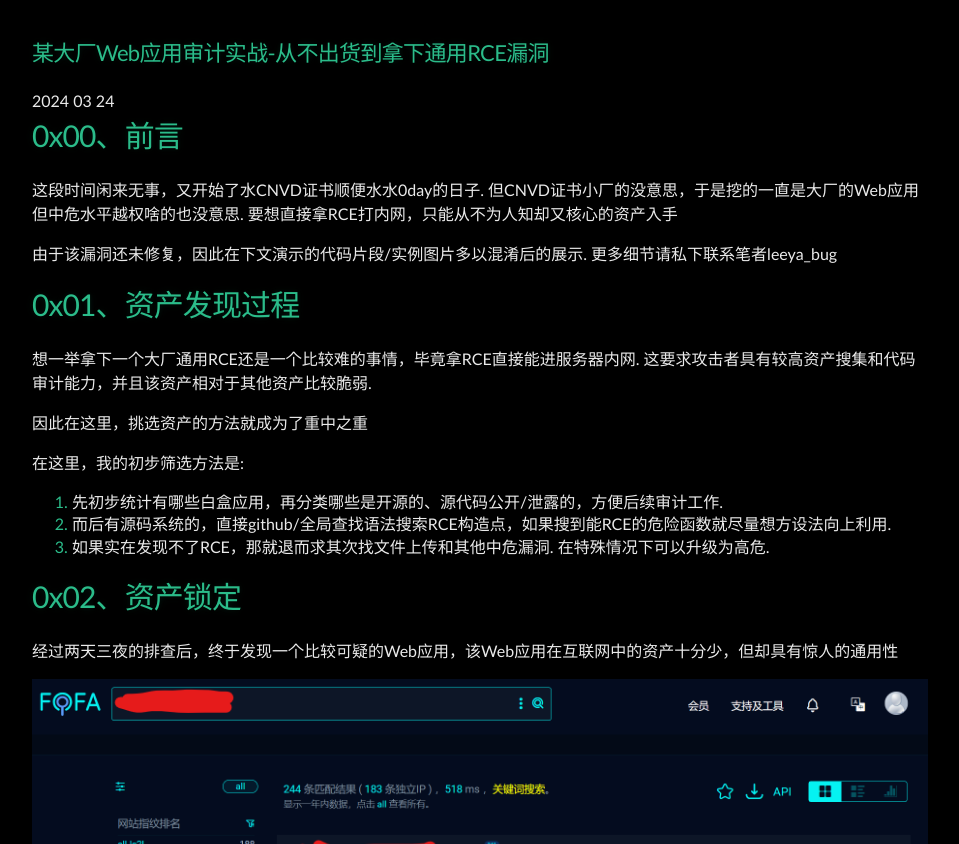
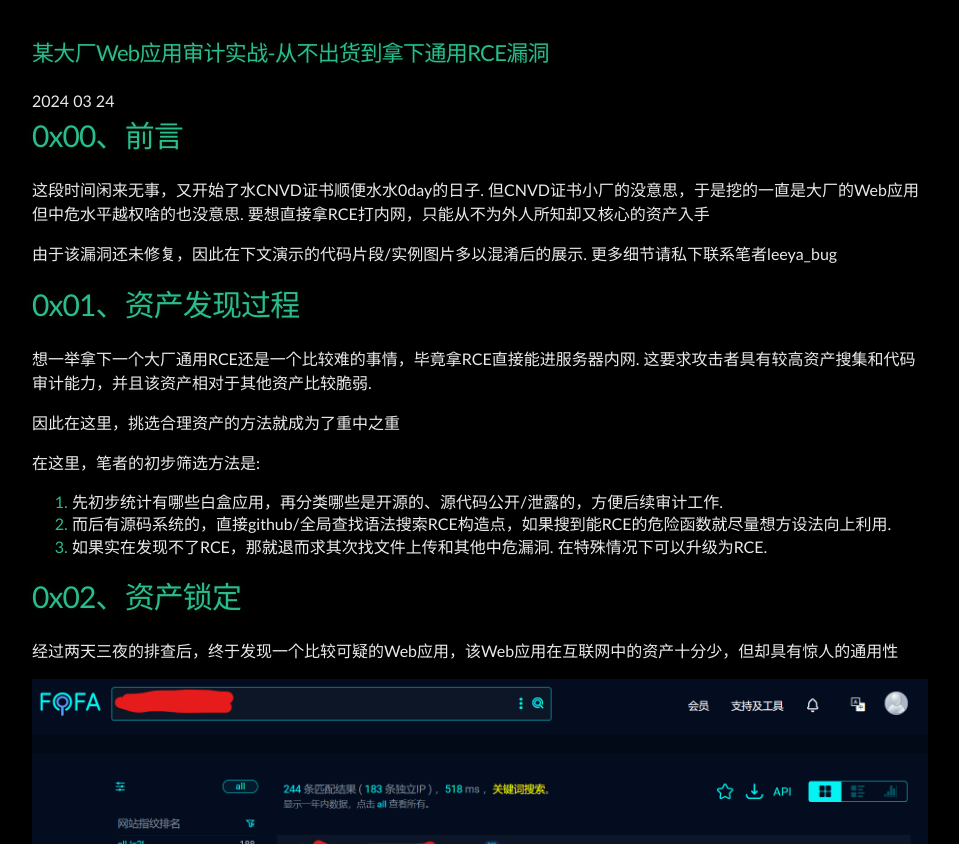
Before and after one commit to Leeyangee/leeyangee.github.io, a Jekyll site: the page built from _posts/2024-03-24-某大厂Web应用审计实战-从不出货到拿下小通用RCE.md, in a window 1280 px wide and 900 px high, scrolled down 385 px, cut to the strip 56-900 px from the top of the window. Shown: the whole strip, without its empty margins (160-1119 px from the left). Built offline with Jekyll 4.4.1, drawn with Linux system fonts in a browser that asks for light colours.

Commit message:
Update 2024-03-24-某大厂Web应用审计实战-从不出货到拿下小通用RCE.md

```diff
--- a/_posts/2024-03-24-某大厂Web应用审计实战-从不出货到拿下小通用RCE.md
+++ b/_posts/2024-03-24-某大厂Web应用审计实战-从不出货到拿下小通用RCE.md
@@ -6,7 +6,7 @@ published: true
 # [](#header-1)0x00、前言
 
 这段时间闲来无事，又开始了水CNVD证书顺便水水0day的日子. 但CNVD证书小厂的没意思，于是挖的一直是大厂的Web应用
-但中危水平越权啥的也没意思. 要想直接拿RCE打内网，只能从不为人知却又核心的资产入手
+但中危水平越权啥的也没意思. 要想直接拿RCE打内网，只能从不为外人所知却又核心的资产入手
 
 由于该漏洞还未修复，因此在下文演示的代码片段/实例图片多以混淆后的展示. 更多细节请私下联系笔者leeya_bug
 
@@ -14,12 +14,12 @@ published: true
 
 想一举拿下一个大厂通用RCE还是一个比较难的事情，毕竟拿RCE直接能进服务器内网. 这要求攻击者具有较高资产搜集和代码审计能力，并且该资产相对于其他资产比较脆弱.
 
-因此在这里，挑选资产的方法就成为了重中之重
+因此在这里，挑选合理资产的方法就成为了重中之重
 
-在这里，我的初步筛选方法是:
+在这里，笔者的初步筛选方法是:
 1. 先初步统计有哪些白盒应用，再分类哪些是开源的、源代码公开/泄露的，方便后续审计工作.
 2. 而后有源码系统的，直接github/全局查找语法搜索RCE构造点，如果搜到能RCE的危险函数就尽量想方设法向上利用.
-3. 如果实在发现不了RCE，那就退而求其次找文件上传和其他中危漏洞. 在特殊情况下可以升级为高危.
+3. 如果实在发现不了RCE，那就退而求其次找文件上传和其他中危漏洞. 在特殊情况下可以升级为RCE.
 
 # [](#header-1)0x02、资产锁定
 
```
